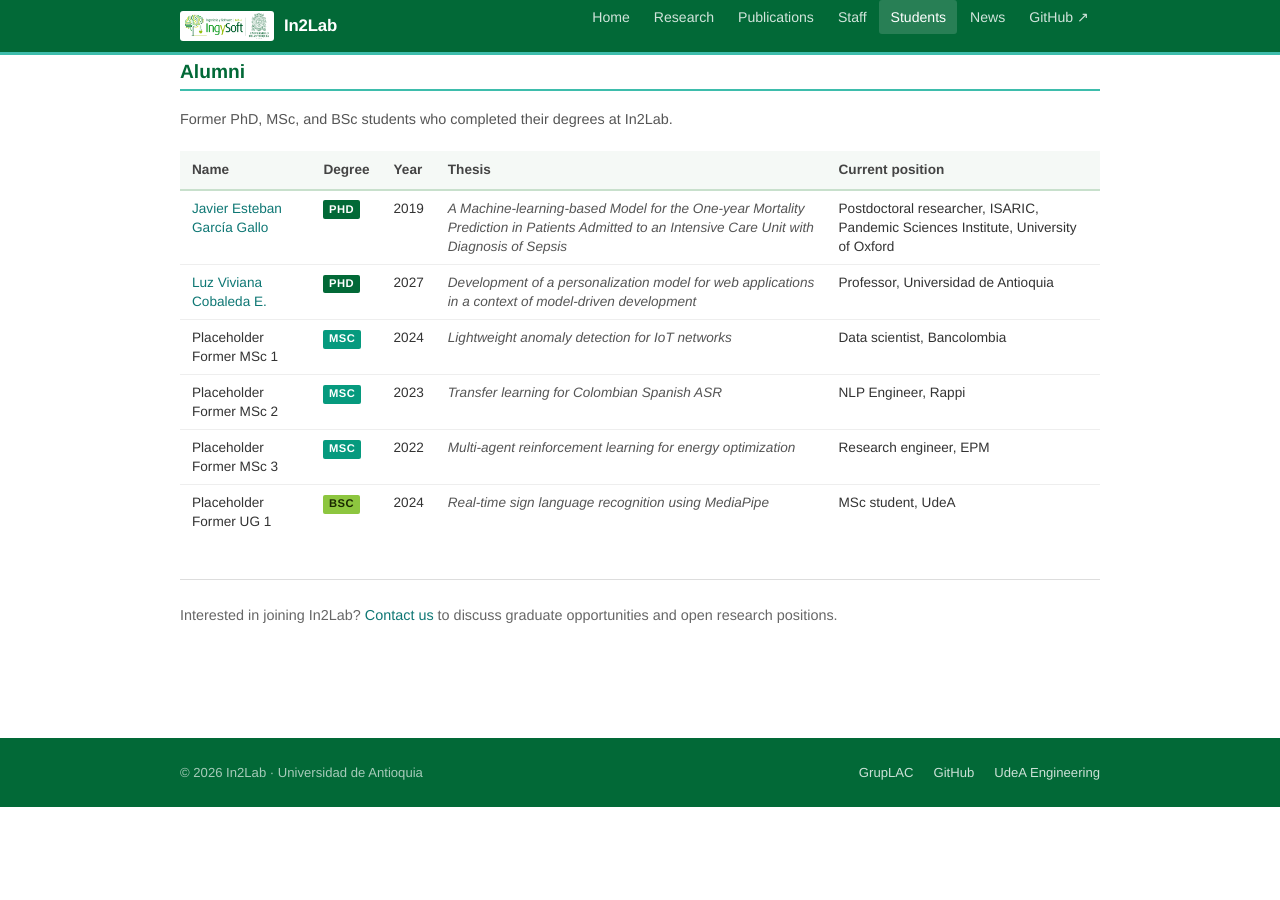
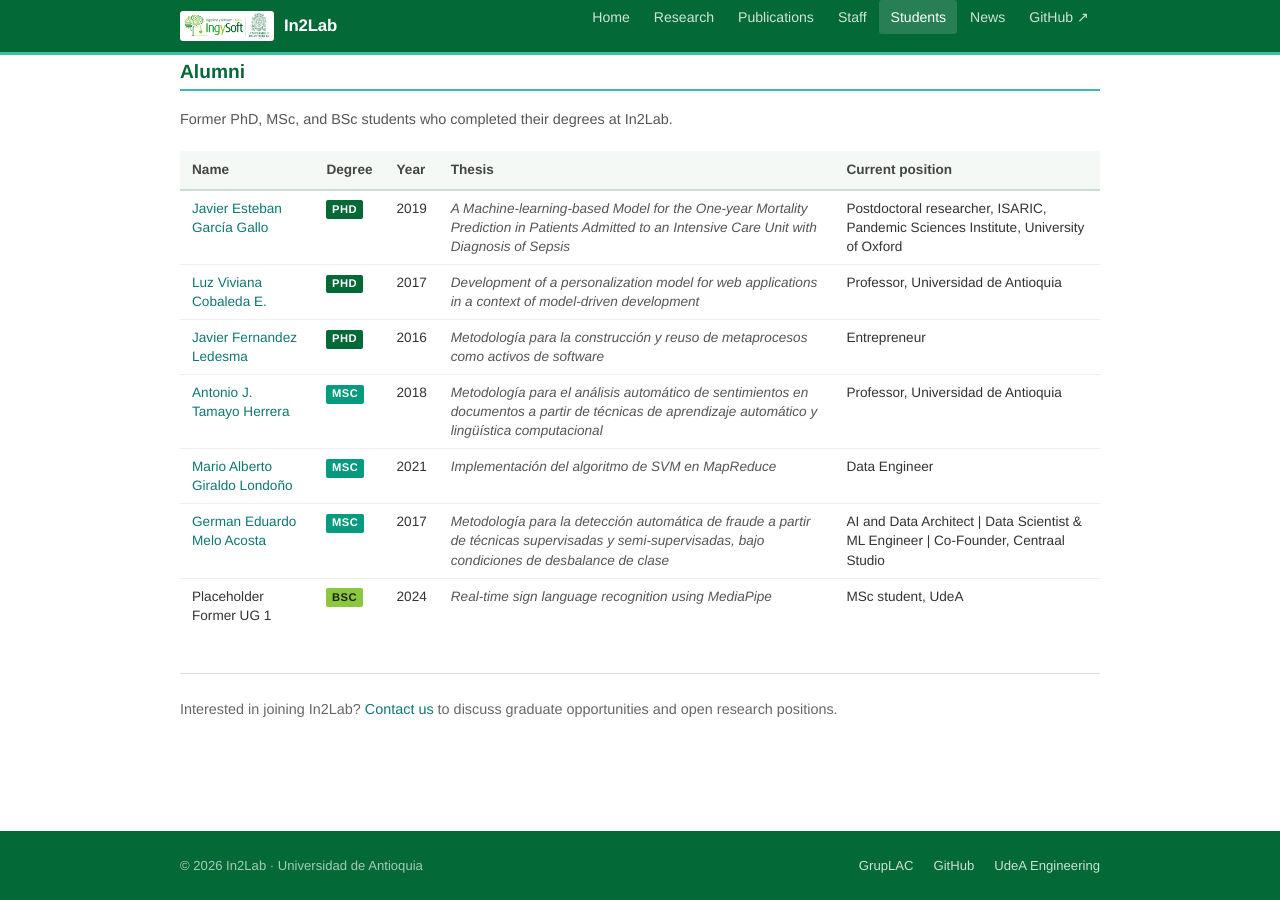
Before and after one commit to IN2LABUDEA/IN2LABUDEA.github.io, a Jekyll site: the page built from students.html, in a window 1280 px wide and 900 px high, scrolled down 1698 px. Built offline with Jekyll 4.4.1, drawn with Linux system fonts in a browser that asks for light colours; before the commit the page ends 2505 px from its top, so only the background shows below that.

Commit message:
added students

```diff
--- a/_data/students.yml
+++ b/_data/students.yml
@@ -105,31 +105,38 @@ former:
 
   - name:   "Luz Viviana Cobaleda E."
     degree: "PhD"
-    year:   2027
+    year:   2017
     thesis: "Development of a personalization model for web applications in a context of model-driven development"
     now:    "Professor, Universidad de Antioquia"
     web:    "https://co.linkedin.com/in/luz-viviana-cobaleda-ab468943"
 
-  - name:   "Placeholder Former MSc 1"
+  - name:   "Javier Fernandez Ledesma"
+    degree: "PhD"
+    year:   2016
+    thesis: "Metodología para la construcción y reuso de metaprocesos como activos de software"
+    now:    "Entrepreneur"
+    web:    "https://co.linkedin.com/in/javierfernandez2"
+
+  - name:   "Antonio J. Tamayo Herrera"
     degree: "MSc"
-    year:   2024
-    thesis: "Lightweight anomaly detection for IoT networks"
-    now:    "Data scientist, Bancolombia"
-    web:    null
+    year:   2018
+    thesis: "Metodología para el análisis automático de sentimientos en documentos a partir de técnicas de aprendizaje automático y lingüística computacional"
+    now:    "Professor, Universidad de Antioquia"
+    web:    "https://co.linkedin.com/in/phd-antonio-tamayo"
 
-  - name:   "Placeholder Former MSc 2"
+  - name:   "Mario Alberto Giraldo Londoño"
     degree: "MSc"
-    year:   2023
-    thesis: "Transfer learning for Colombian Spanish ASR"
-    now:    "NLP Engineer, Rappi"
-    web:    null
+    year:   2021
+    thesis: "Implementación del algoritmo de SVM en MapReduce"
+    now:    "Data Engineer"
+    web:    "https://www.linkedin.com/in/mario-giraldo-820b2b12/"
 
-  - name:   "Placeholder Former MSc 3"
+  - name:   "German Eduardo Melo Acosta"
     degree: "MSc"
-    year:   2022
-    thesis: "Multi-agent reinforcement learning for energy optimization"
-    now:    "Research engineer, EPM"
-    web:    null
+    year:   2017
+    thesis: "Metodología para la detección automática de fraude a partir de técnicas supervisadas y semi-supervisadas, bajo condiciones de desbalance de clase"
+    now:    "AI and Data Architect | Data Scientist & ML Engineer | Co-Founder, Centraal Studio"
+    web:    "https://co.linkedin.com/in/germanmelo01"
 
   - name:   "Placeholder Former UG 1"
     degree: "BSc"
```
